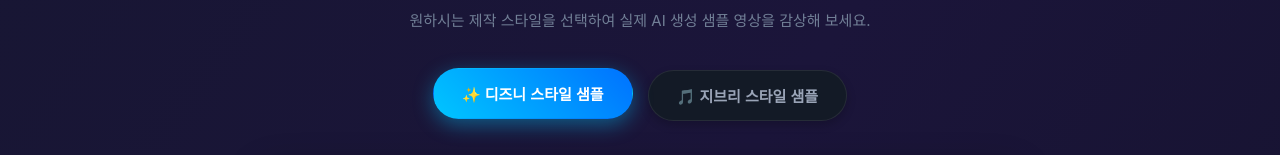
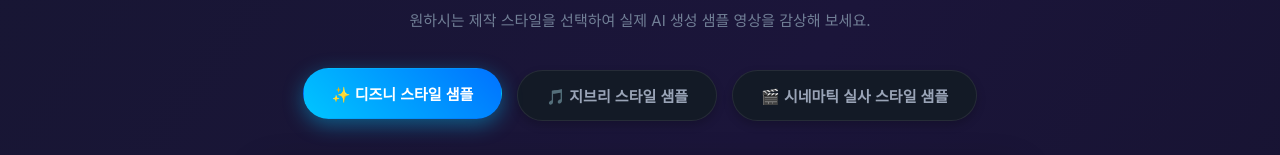
Before and after one commit to choi9132356-lgtm/ai-video-frontend, a Vue app: page /showcase in a window 1280 px wide. Shown: the part 180-335 px from the top of the page. Built offline with nearby package versions, Linux system fonts and the light colour scheme; grey boxes are pictures that could not be loaded.

Commit message:
쇼케이스에 시네마틱 실사 스타일 샘플 추가

```diff
--- a/src/views/ShowcaseView.vue
+++ b/src/views/ShowcaseView.vue
@@ -68,6 +68,13 @@
               style: "Ghibli Art",
               prompt: "Cozy animated green meadow, nostalgic anime aesthetics, hand-drawn cinematic watercolor texture, warm summer breeze",
               youtubeId: "LgaCd-Jqtz4"
+            },
+            {
+              styleName: "🎬 시네마틱 실사 스타일 샘플",
+              title: "🎥 시네마틱 실사풍 영상 예제",
+              style: "Cinematic Realistic",
+              prompt: "Cinematic realistic footage style, dramatic lighting, film grain texture, professional color grading, ultra high definition",
+              youtubeId: "Q9eMdMuyaPQ"
             }
           ]
         }
```
